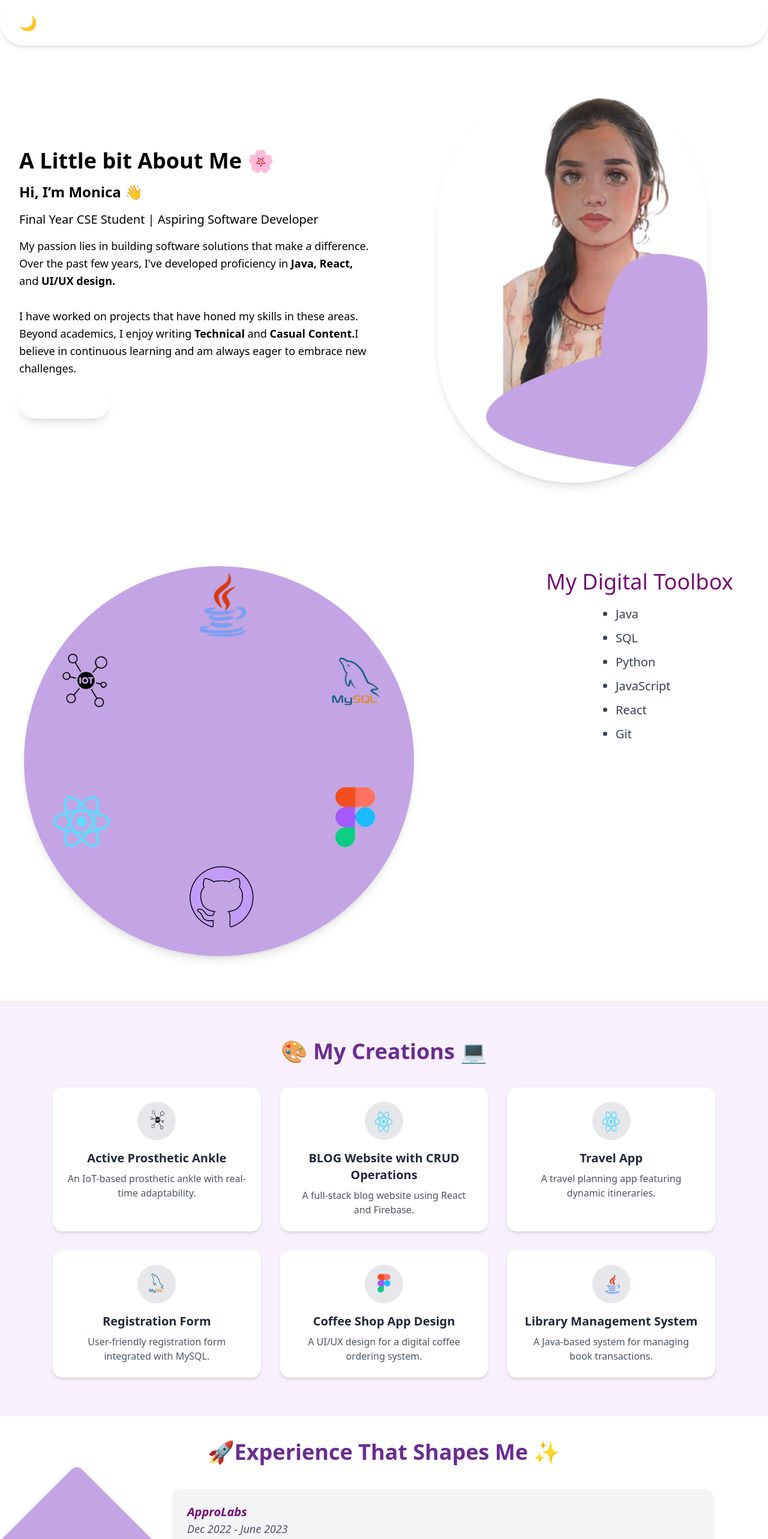
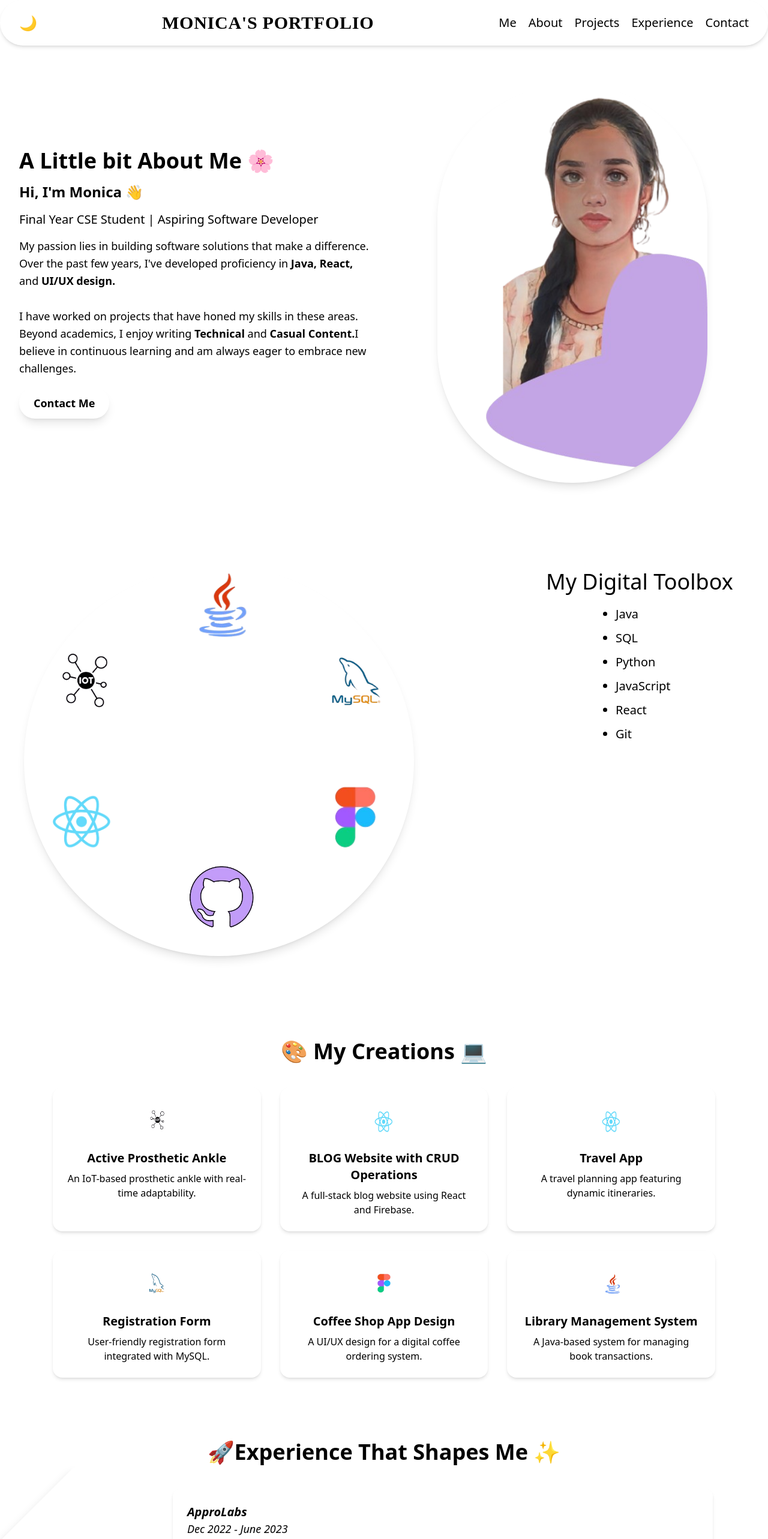
Before and after one commit to MonicaGunasekaran/portfolio, a React (Vite) app: page / in a window 1280 px wide. Shown: the top 2566 px of the page at 60% size. Built offline with nearby package versions, Linux system fonts and the light colour scheme.

Commit message:
theme colors added ,

```diff
--- a/src/components/CircleWithLogos.jsx
+++ b/src/components/CircleWithLogos.jsx
@@ -14,9 +14,9 @@ const DigitalToolbox = () => {
     <div className="flex items-center justify-start min-h-screen w-full px-10 gap-[200px]">
       {/* Circle with Rotating Effect */}
       <div className="relative w-[650px] h-[650px] flex justify-center items-center
-                bg-[#C3A4E5] rounded-full shadow-lg
-                transition-transform transition-colors duration-700 ease-in-out
-                hover:rotate-[360deg] hover:bg-[#E6E6FA]">
+                bg-primary-light rounded-full shadow-lg
+                transition-colors duration-700 ease-in-out
+                hover:rotate-[360deg] hover:bg-primary-light/90">
 
         {/* Logos positioned in a circular layout */}
         {logos.map((logo, index) => (
@@ -38,14 +38,14 @@ const DigitalToolbox = () => {
 
       {/* Right Side Content */}
       <div className="flex-grow min-w-[300px] min-h-[250px] -mt-[650px]">
-        <h2 className="text-4xl font-light text-[#721172] mt-[300px] ml-5">My Digital Toolbox</h2>
+        <h2 className="text-4xl font-light text-primary-light dark:text-primary-dark mt-[300px] ml-5">My Digital Toolbox</h2>
         <ul className="mt-5 pl-10 list-disc space-y-3">
-          <li className="text-xl font-light text-gray-700 ml-24">Java</li>
-          <li className="text-xl font-light text-gray-700 ml-24">SQL</li>
-          <li className="text-xl font-light text-gray-700 ml-24">Python</li>
-          <li className="text-xl font-light text-gray-700 ml-24">JavaScript</li>
-          <li className="text-xl font-light text-gray-700 ml-24">React</li>
-          <li className="text-xl font-light text-gray-700 ml-24">Git</li>
+          <li className="text-xl font-light text-text-light dark:text-text-dark ml-24">Java</li>
+          <li className="text-xl font-light text-text-light dark:text-text-dark ml-24">SQL</li>
+          <li className="text-xl font-light text-text-light dark:text-text-dark ml-24">Python</li>
+          <li className="text-xl font-light text-text-light dark:text-text-dark ml-24">JavaScript</li>
+          <li className="text-xl font-light text-text-light dark:text-text-dark ml-24">React</li>
+          <li className="text-xl font-light text-text-light dark:text-text-dark ml-24">Git</li>
         </ul>
 
       </div>
--- a/src/components/Experience.jsx
+++ b/src/components/Experience.jsx
@@ -26,15 +26,14 @@ const experiences = [
 
 export default function Experience() {
   return (
-    <div className="py-10 px-8">
-      <h2 className="text-4xl font-bold text-[#6A2C91] text-center mb-10">🚀Experience That Shapes Me ✨</h2>
-
+    <div className="py-10 px-8 bg-background-light dark:bg-background-dark">
+      <h2 className="text-4xl font-bold text-primary-light dark:text-primary-dark text-center mb-10">🚀Experience That Shapes Me ✨</h2>
 
       <div className="flex flex-col gap-12">
         {experiences.map((exp, index) => (
           <div key={index} className={`flex items-center gap-16 ${exp.reverse ? "flex-row-reverse" : ""}`}>
             {/* Diamond Logo */}
-            <div className="w-48 h-48 bg-[#C3A4E5] flex justify-center items-center rounded-xl transform rotate-45 shadow-lg">
+            <div className="w-48 h-48 bg-primary-light/50 dark:bg-primary-dark/50 flex justify-center items-center rounded-xl transform rotate-45 shadow-lg">
               <img
                 src={exp.logo}
                 alt={`${exp.company} Logo`}
@@ -43,10 +42,10 @@ export default function Experience() {
             </div>
 
             {/* Experience Info */}
-            <div className="w-[900px] bg-gray-100 p-6 rounded-xl shadow-md">
-              <h3 className="text-xl font-bold italic text-[#721172]">{exp.company}</h3>
-              <p className="text-lg italic text-gray-600">{exp.period}</p>
-              <ul className="mt-3 list-disc list-inside text-gray-800">
+            <div className="w-[900px] bg-background-light/80 dark:bg-background-dark/80 p-6 rounded-xl shadow-md">
+              <h3 className="text-xl font-bold italic text-primary-light dark:text-primary-dark">{exp.company}</h3>
+              <p className="text-lg italic text-text-light/70 dark:text-text-dark/70">{exp.period}</p>
+              <ul className="mt-3 list-disc list-inside text-text-light dark:text-text-dark">
                 {exp.description.map((point, i) => (
                   <li key={i}>{point}</li>
                 ))}
--- a/src/components/Header.jsx
+++ b/src/components/Header.jsx
@@ -13,14 +13,14 @@ export default function Header() {
   }, [darkMode]);
 
   return (
-    <header className="flex justify-between items-center bg-primary text-white py-5 px-8 shadow-md rounded-full flex-wrap w-full max-w-full">
+    <header className="flex justify-between items-center bg-primary-light dark:bg-primary-dark text-text-dark dark:text-text-light py-5 px-8 shadow-md rounded-full flex-wrap w-full max-w-full">
       <button
         onClick={() => setDarkMode(!darkMode)}
         className="text-2xl"
       >
         {darkMode ? '☀️' : '🌙'}
       </button>
-      <div className="font-['Italiana'] text-3xl font-bold text-white uppercase tracking-wide cursor-pointer whitespace-nowrap hover:text-[#6A2C91] transition-colors duration-300">
+      <div className="font-['Italiana'] text-3xl font-bold text-text-dark dark:text-text-light uppercase tracking-wide cursor-pointer whitespace-nowrap hover:text-primary-dark dark:hover:text-primary-light transition-colors duration-300">
         Monica's Portfolio
       </div>
       <nav>
@@ -30,7 +30,7 @@ export default function Header() {
               to="me"
               smooth={true}
               duration={500}
-              className="text-white no-underline hover:text-[#6A2C91] transition-colors duration-300 cursor-pointer"
+              className="text-text-dark dark:text-text-light no-underline hover:text-primary-dark dark:hover:text-primary-light transition-colors duration-300 cursor-pointer"
             >
               Me
             </Link>
@@ -41,7 +41,7 @@ export default function Header() {
               smooth={true}
               duration={500}
               offset={-140}
-              className="text-white no-underline hover:text-[#6A2C91] transition-colors duration-300 cursor-pointer"
+              className="text-text-dark dark:text-text-light no-underline hover:text-primary-dark dark:hover:text-primary-light transition-colors duration-300 cursor-pointer"
             >
               About
             </Link>
@@ -52,7 +52,7 @@ export default function Header() {
               smooth={true}
               duration={500}
               offset={-100}
-              className="text-white no-underline hover:text-[#6A2C91] transition-colors duration-300 cursor-pointer"
+              className="text-text-dark dark:text-text-light no-underline hover:text-primary-dark dark:hover:text-primary-light transition-colors duration-300 cursor-pointer"
             >
               Projects
             </Link>
@@ -63,7 +63,7 @@ export default function Header() {
               smooth={true}
               duration={500}
               offset={-40}
-              className="text-white no-underline hover:text-[#6A2C91] transition-colors duration-300 cursor-pointer"
+              className="text-text-dark dark:text-text-light no-underline hover:text-primary-dark dark:hover:text-primary-light transition-colors duration-300 cursor-pointer"
             >
               Experience
             </Link>
@@ -74,7 +74,7 @@ export default function Header() {
               smooth={true}
               duration={500}
               offset={-40}
-              className="text-white no-underline hover:text-[#6A2C91] transition-colors duration-300 cursor-pointer"
+              className="text-text-dark dark:text-text-light no-underline hover:text-primary-dark dark:hover:text-primary-light transition-colors duration-300 cursor-pointer"
             >
               Contact
             </Link>
--- a/src/components/MainContent.jsx
+++ b/src/components/MainContent.jsx
@@ -4,23 +4,23 @@ import { Link } from 'react-scroll';
 
 export default function MainContent() {
   return (
-    <section id="me" className="flex flex-col lg:flex-row items-center justify-between gap-10 px-8 py-16 bg-background">
+    <section id="me" className="flex flex-col lg:flex-row items-center justify-between gap-10 px-8 py-16 bg-background-light dark:bg-background-dark">
 
       {/* Left Section - Text */}
       <div className="lg:w-1/2 text-center lg:text-left space-y-4">
-        <h1 className="text-4xl font-bold text-primary">A Little bit About Me 🌸</h1>
-        <p className="text-2xl font-semibold text-text">Hi, I’m Monica 👋</p>
-        <p className="text-xl text-text/80">Final Year CSE Student | Aspiring Software Developer</p>
-        <p className="text-lg text-text/90 leading-relaxed">
+        <h1 className="text-4xl font-bold text-primary-light dark:text-primary-dark">A Little bit About Me 🌸</h1>
+        <p className="text-2xl font-semibold text-text-light dark:text-text-dark">Hi, I'm Monica 👋</p>
+        <p className="text-xl text-text-light/80 dark:text-text-dark/80">Final Year CSE Student | Aspiring Software Developer</p>
+        <p className="text-lg text-text-light/90 dark:text-text-dark/90 leading-relaxed">
           My passion lies in building software solutions that make a difference. Over the past few years, I've developed
-          proficiency in <span className="font-semibold text-primary">Java, React,</span> and <span className="font-semibold text-primary">UI/UX design.</span>
+          proficiency in <span className="font-semibold text-primary-light dark:text-primary-dark">Java, React,</span> and <span className="font-semibold text-primary-light dark:text-primary-dark">UI/UX design.</span>
           <br /><br />
           I have worked on projects that have honed my skills in these areas. Beyond academics, I enjoy writing
-          <span className="font-semibold text-primary"> Technical</span> and <span className="font-semibold text-primary">Casual Content.</span>
+          <span className="font-semibold text-primary-light dark:text-primary-dark"> Technical</span> and <span className="font-semibold text-primary-light dark:text-primary-dark">Casual Content.</span>
           I believe in continuous learning and am always eager to embrace new challenges.
         </p>
         <Link to="contact" smooth={true} duration={500} offset={-50}>
-          <button className="bg-primary text-white px-6 py-3 text-lg font-semibold rounded-full shadow-lg hover:bg-primary/80 transition duration-300">
+          <button className="bg-primary-light dark:bg-primary-dark text-text-dark dark:text-text-light px-6 py-3 text-lg font-semibold rounded-full shadow-lg hover:bg-primary-light/80 dark:hover:bg-primary-dark/80 transition duration-300">
             Contact Me
           </button>
         </Link>
--- a/src/components/MyCreations.jsx
+++ b/src/components/MyCreations.jsx
@@ -16,17 +16,17 @@ export default function MyCreations() {
   ];
 
   return (
-    <section id="projects" className="py-16 bg-[#F8F0FC]">
-      <h2 className="text-4xl font-bold text-[#6A2C91] text-center mb-10">🎨 My Creations 💻</h2>
+    <section id="projects" className="py-16 bg-background-light/50 dark:bg-background-dark/50">
+      <h2 className="text-4xl font-bold text-primary-light dark:text-primary-dark text-center mb-10">🎨 My Creations 💻</h2>
 
       <div className="grid grid-cols-1 md:grid-cols-2 lg:grid-cols-3 gap-8 max-w-6xl mx-auto px-6">
         {projects.map((project, index) => (
-          <div key={index} className="bg-white rounded-2xl shadow-md p-6 flex flex-col items-center text-center transition-transform duration-300 hover:scale-105">
-            <div className="w-16 h-16 bg-gray-200 rounded-full flex justify-center items-center mb-4">
+          <div key={index} className="bg-background-light dark:bg-background-dark rounded-2xl shadow-md p-6 flex flex-col items-center text-center transition-transform duration-300 hover:scale-105">
+            <div className="w-16 h-16 bg-background-light/80 dark:bg-background-dark/80 rounded-full flex justify-center items-center mb-4">
               <img src={project.logo} alt={project.name} className="w-10 h-10" />
             </div>
-            <h3 className="text-xl font-semibold text-gray-800">{project.name}</h3>
-            <p className="text-gray-600 mt-2">{project.description}</p>
+            <h3 className="text-xl font-semibold text-text-light dark:text-text-dark">{project.name}</h3>
+            <p className="text-text-light/80 dark:text-text-dark/80 mt-2">{project.description}</p>
           </div>
         ))}
       </div>
```
Also changed, not shown: src/components/Contact.jsx (+4 -4 lines).
